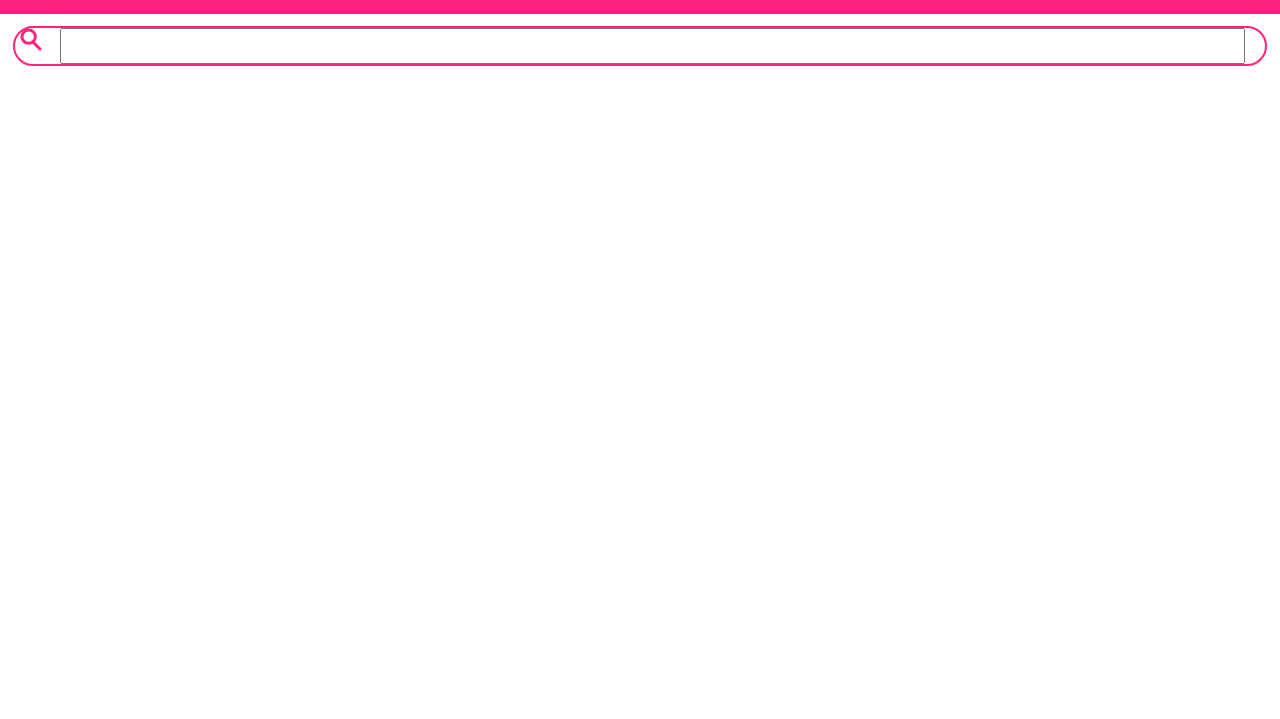
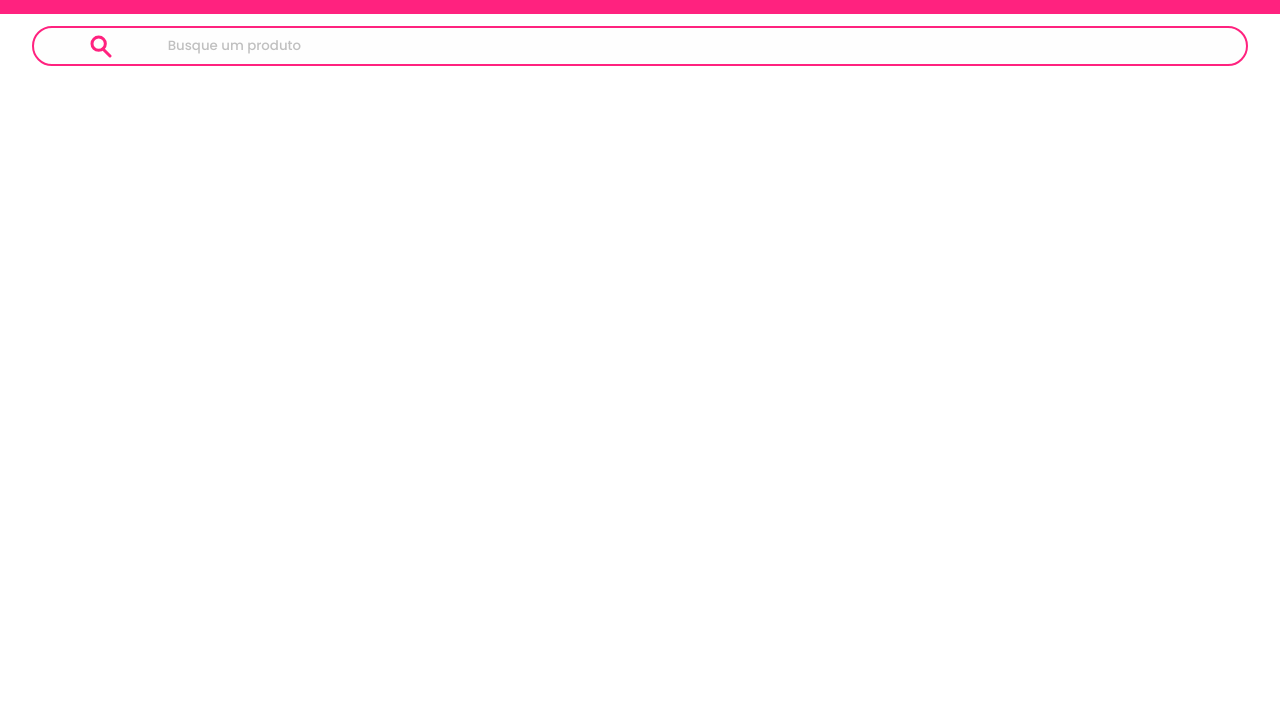
Before and after one commit to kauansilva001/Pink-Passarela, a plain HTML site: page index.html in a window 1280 px wide. Shown: the part 81-800 px from the top of the page. Drawn offline with Linux system fonts and the light colour scheme.

Commit message:
Parte visual da barra de pesquisa terminada

```diff
--- a/index.html
+++ b/index.html
@@ -13,6 +13,11 @@
         <div class="ball"></div>
         <img src="images/carrinho.svg" alt="Ícone para acessar o carrinho de compras">
     </header>
-    <div class="search"><img class="search-icon" src="images/lupa.svg" alt="Pesquise um produto"><label><input class="input-search" type="text"></label></div>
+    <div class="search">
+        <div class="division-image">
+        <img class="search-icon" src="images/lupa.svg" alt="O que você procura?">
+        </div>
+        <label><input class="input-search" type="text" placeholder="Busque um produto"></label>
+    </div>
 </body>
 </html>
--- a/styles/style.css
+++ b/styles/style.css
@@ -1,3 +1,6 @@
+@import url('https://fonts.googleapis.com/css2?family=Poppins:wght@400;500&display=swap');
+
+
 * {
     box-sizing: border-box;
     padding: 0;
@@ -24,24 +27,50 @@ header {
 
 
 .search {
-    width: 98%;
+    width: 95%;
     height: 40px;
     margin: auto;
     padding: 0px 20px 20px 5px;
     display: grid;
-    grid-template-columns: 40px 10fr;
+    grid-template-columns: 10% 90%;
     border-radius: 30px;
     border: 2px solid #FF227F;
-    background: #FFF;
+    background: #FEFEFE;
+}
+
+.division-image {
+    display: flex;
+    justify-content: center;
+    align-items: center;
 }
 
 .search-icon {
     grid-column: 1/2;
+    margin-left: 5px;
 }
 
 .input-search {
+    margin-left: 10px;
     grid-column: 2/3;
     width: 100%;
     position: relative;
     height: 36px;
+    background: transparent;
+    color: #111111;
+    font-family: 'Poppins', sans-serif;
+    border: none;
 }
+
+input::placeholder {
+    color: #c0c0c0;
+    font-family: 'Poppins', sans-serif;
+    font-weight: 500;
+  }
+
+input:focus {
+    border: none;
+    outline: none;
+    background: transparent;
+    font-family: 'Poppins', sans-serif;
+    color: #111111;
+}
```
